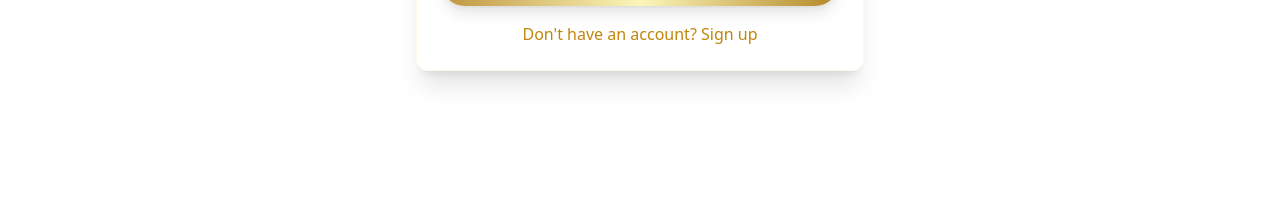
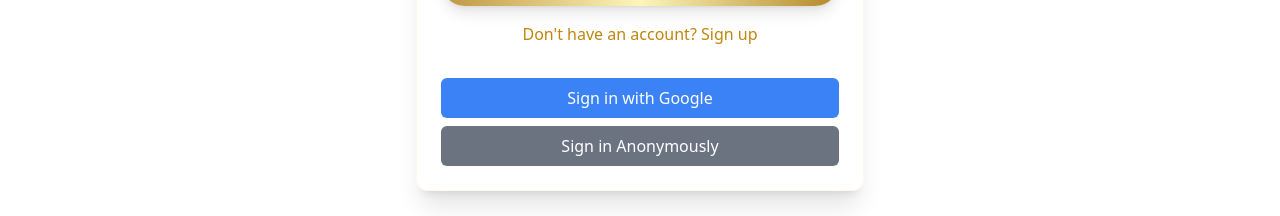
Before and after one commit to Developer353/Developer353.github.io, a React (Vite) app: page /auth in a window 1280 px wide. Shown: the part 412-628 px from the top of the page. Built offline with nearby package versions, Linux system fonts and the light colour scheme; no server answers.

Commit message:
Added support for Google and Anonymous sign-in in AuthContext and Auth component

```diff
--- a/src/App.tsx
+++ b/src/App.tsx
@@ -1,6 +1,6 @@
-import { BrowserRouter as Router, Routes, Route } from 'react-router-dom';
+import { BrowserRouter as Router, Routes, Route, Navigate } from 'react-router-dom';
 import { motion, AnimatePresence } from 'framer-motion';
-import { AuthProvider } from './contexts/AuthContext';
+import { AuthProvider, useAuth } from './contexts/AuthContext';
 import { useEffect } from 'react';
 import { analytics } from './lib/firebase';
 import { logEvent } from 'firebase/analytics';
@@ -13,6 +13,17 @@ import Contact from './pages/Contact';
 import Auth from './pages/Auth';
 import Profile from './pages/Profile';
 import Footer from './components/Footer';
+
+function ProtectedRoute({ children }: { children: JSX.Element }) {
+  const { user } = useAuth();
+
+  if (!user) {
+    // If the user is not authenticated, redirect them to the Auth page
+    return <Navigate to="/auth" />;
+  }
+
+  return children;  // If user is authenticated, show the requested route
+}
 
 function App() {
   useEffect(() => {
@@ -39,7 +50,7 @@ function App() {
                 <Route path="/about" element={<About />} />
                 <Route path="/contact" element={<Contact />} />
                 <Route path="/auth" element={<Auth />} />
-                <Route path="/profile" element={<Profile />} />
+                <Route path="/profile" element={<ProtectedRoute><Profile /></ProtectedRoute>} />
               </Routes>
             </motion.main>
           </AnimatePresence>
--- a/src/contexts/AuthContext.tsx
+++ b/src/contexts/AuthContext.tsx
@@ -3,7 +3,10 @@ import {
   User,
   signInWithEmailAndPassword,
   createUserWithEmailAndPassword,
-  signOut as firebaseSignOut
+  signOut as firebaseSignOut,
+  signInAnonymously as firebaseSignInAnonymously,
+  GoogleAuthProvider,
+  signInWithPopup
 } from 'firebase/auth';
 import { useAuthState } from 'react-firebase-hooks/auth';
 import { auth } from '../lib/firebase';
@@ -14,6 +17,8 @@ interface AuthContextType {
   signIn: (email: string, password: string) => Promise<void>;
   signUp: (email: string, password: string) => Promise<void>;
   signOut: () => Promise<void>;
+  signInWithGoogle: () => Promise<void>;
+  signInAnonymously: () => Promise<void>;
 }
 
 const AuthContext = createContext<AuthContextType | undefined>(undefined);
@@ -33,8 +38,17 @@ export function AuthProvider({ children }: { children: ReactNode }) {
     await firebaseSignOut(auth);
   };
 
+  const signInWithGoogle = async () => {
+    const provider = new GoogleAuthProvider();
+    await signInWithPopup(auth, provider);
+  };
+
+  const signInAnonymously = async () => {
+    await firebaseSignInAnonymously(auth);
+  };
+
   return (
-    <AuthContext.Provider value={{ user, loading, signIn, signUp, signOut }}>
+    <AuthContext.Provider value={{ user, loading, signIn, signUp, signOut, signInWithGoogle, signInAnonymously }}>
       {children}
     </AuthContext.Provider>
   );
--- a/src/lib/firebase.ts
+++ b/src/lib/firebase.ts
@@ -1,3 +1,4 @@
+// lib/firebase.ts
 import { initializeApp } from 'firebase/app';
 import { getAuth } from 'firebase/auth';
 import { getFirestore } from 'firebase/firestore';
@@ -13,6 +14,7 @@ const firebaseConfig = {
   measurementId: "G-R57ZX0PWE8"
 };
 
+// Initialize Firebase
 const app = initializeApp(firebaseConfig);
 export const auth = getAuth(app);
 export const db = getFirestore(app);
--- a/src/pages/Auth.tsx
+++ b/src/pages/Auth.tsx
@@ -8,7 +8,7 @@ export default function Auth() {
   const [email, setEmail] = useState('');
   const [password, setPassword] = useState('');
   const [error, setError] = useState('');
-  const { signIn, signUp } = useAuth();
+  const { signIn, signUp, signInWithGoogle, signInAnonymously } = useAuth();
   const navigate = useNavigate();
 
   const handleSubmit = async (e: React.FormEvent) => {
@@ -21,7 +21,7 @@ export default function Auth() {
       } else {
         await signUp(email, password);
       }
-      navigate('/profile');
+      navigate('/profile'); // Redirect to profile page or dashboard after successful login/signup
     } catch (err) {
       setError(err instanceof Error ? err.message : 'An error occurred');
     }
@@ -89,6 +89,24 @@ export default function Auth() {
                 {isLogin ? "Don't have an account? Sign up" : 'Already have an account? Sign in'}
               </button>
             </div>
+
+            <div className="mt-6 text-center">
+              {/* Google Sign-in Button */}
+              <button
+                onClick={signInWithGoogle}
+                className="text-white bg-blue-500 hover:bg-blue-600 px-4 py-2 rounded-md w-full mt-2"
+              >
+                Sign in with Google
+              </button>
+
+              {/* Anonymous Sign-in Button */}
+              <button
+                onClick={signInAnonymously}
+                className="text-white bg-gray-500 hover:bg-gray-600 px-4 py-2 rounded-md w-full mt-2"
+              >
+                Sign in Anonymously
+              </button>
+            </div>
           </div>
         </motion.div>
       </div>
```
